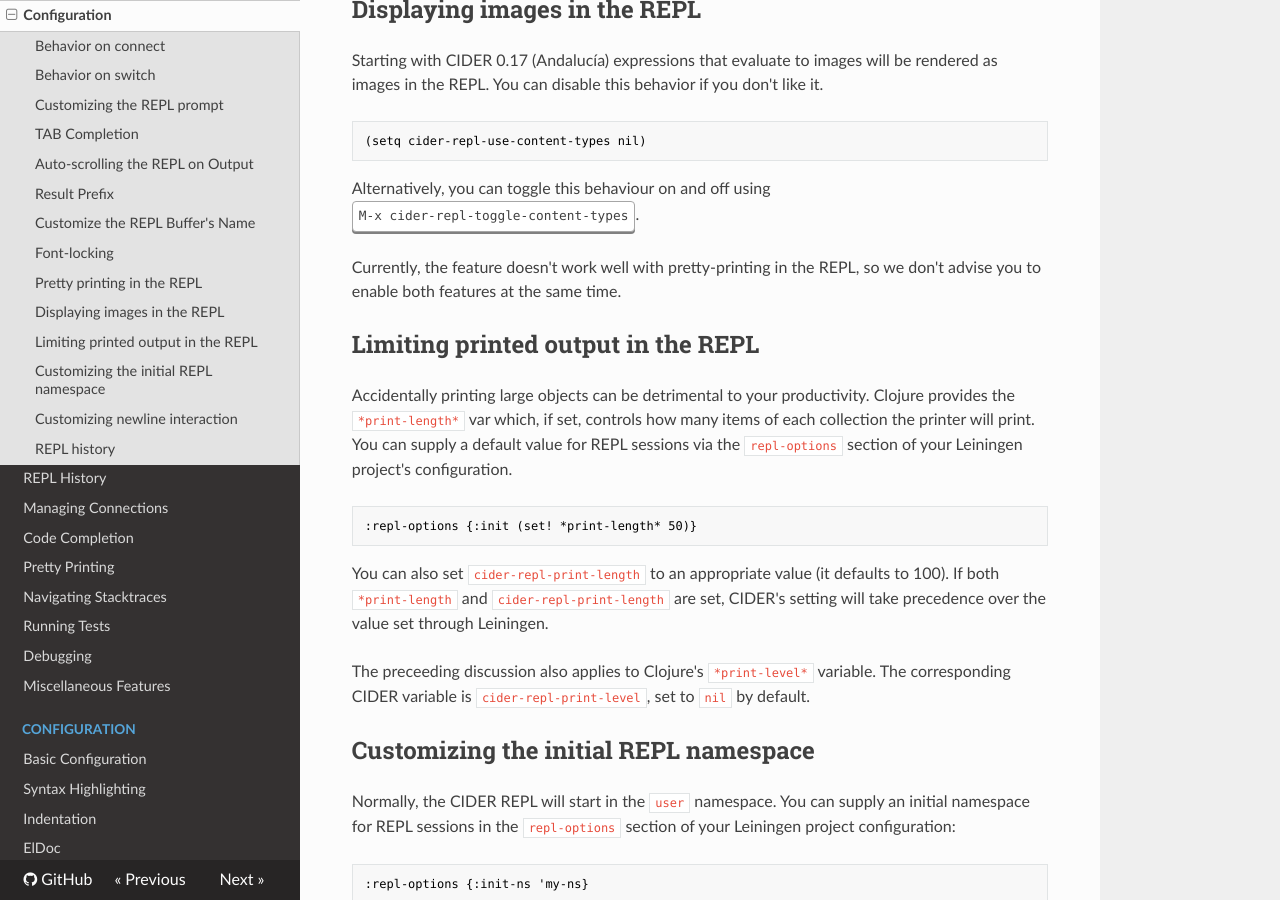
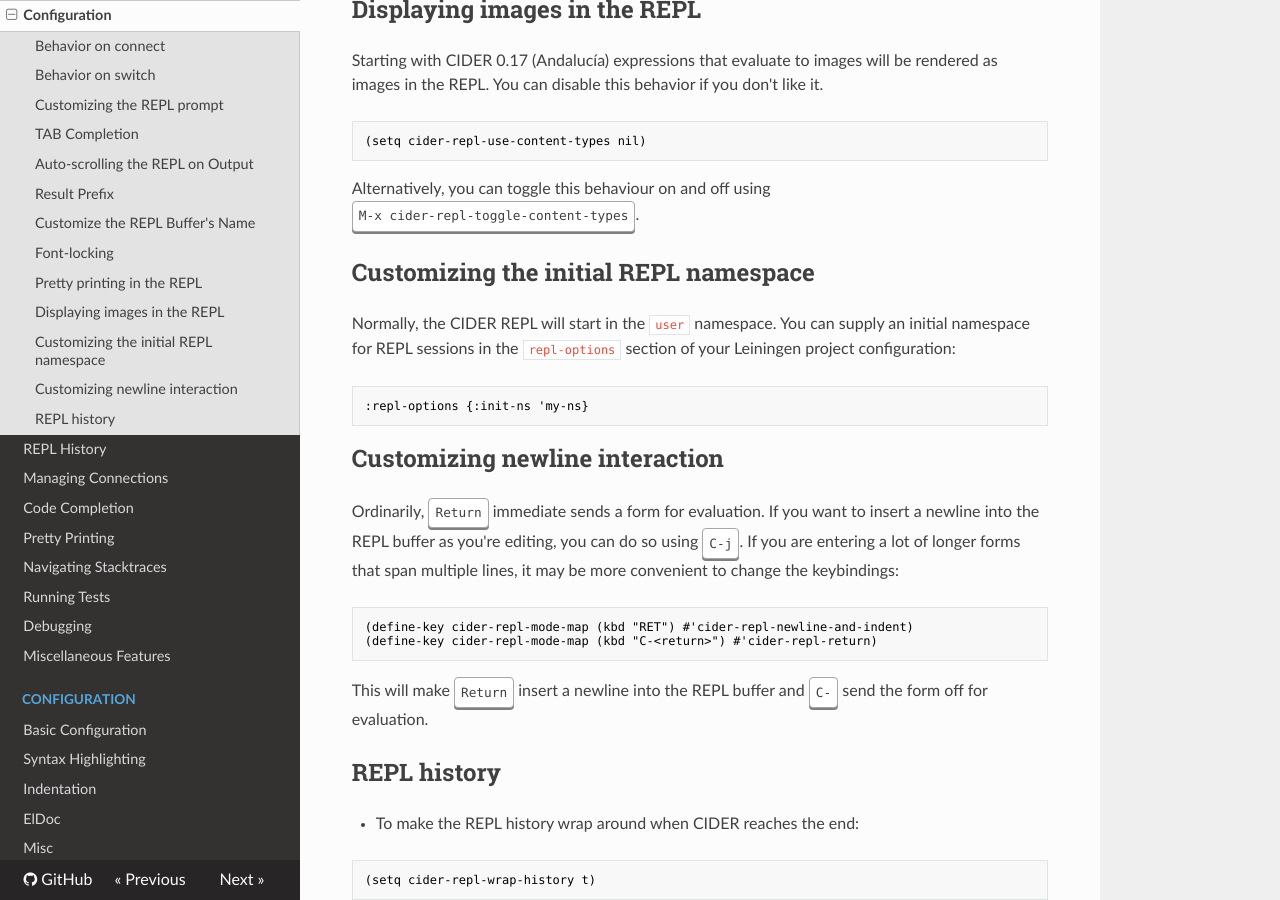
Before and after one commit to clojure-emacs/cider, an MkDocs documentation site: the page built from doc/repl/configuration.md, in a window 1280 px wide and 900 px high, scrolled down 3396 px. Built offline with MkDocs 1.6.1, drawn with Linux system fonts in a browser that asks for light colours; nearby versions of some CDN libraries; old or Windows-style settings are respelled for this version of MkDocs.

Commit message:
Minimise the number of requests made during REPL init
New option, cider-repl-init-code, is a list of strings of Clojure code to
evaluate when starting a REPL (with bindings for set!-able vars in place).

Options cider-repl-print-length and cider-repl-print-level are now obsolete.

Set the initial namespace of the REPL using the :ns response slot of an empty
eval message, rather than evaluating (str *ns*). The only other request now made
during init is to evaluate cider-repl-init-code.

````diff
--- a/doc/repl/configuration.md
+++ b/doc/repl/configuration.md
@@ -184,30 +184,6 @@
 Alternatively, you can toggle this behaviour on and off using <kbd>M-x
 cider-repl-toggle-content-types</kbd>.
 
-Currently, the feature doesn't work well with pretty-printing in the REPL,
-so we don't advise you to enable both features at the same time.
-
-## Limiting printed output in the REPL
-
-Accidentally printing large objects can be detrimental to your
-productivity. Clojure provides the `*print-length*` var which, if set,
-controls how many items of each collection the printer will print. You
-can supply a default value for REPL sessions via the `repl-options`
-section of your Leiningen project's configuration.
-
-```clojure
-:repl-options {:init (set! *print-length* 50)}
-```
-
-You can also set `cider-repl-print-length` to an appropriate value (it
-defaults to 100). If both `*print-length` and
-`cider-repl-print-length` are set, CIDER's setting will take precedence
-over the value set through Leiningen.
-
-The preceeding discussion also applies to Clojure's `*print-level*`
-variable. The corresponding CIDER variable is
-`cider-repl-print-level`, set to `nil` by default.
-
 ## Customizing the initial REPL namespace
 
 Normally, the CIDER REPL will start in the `user` namespace.  You can
````
Also changed, not shown: doc/repl/basic_usage.md (+4 -4 lines), 2 other files.
